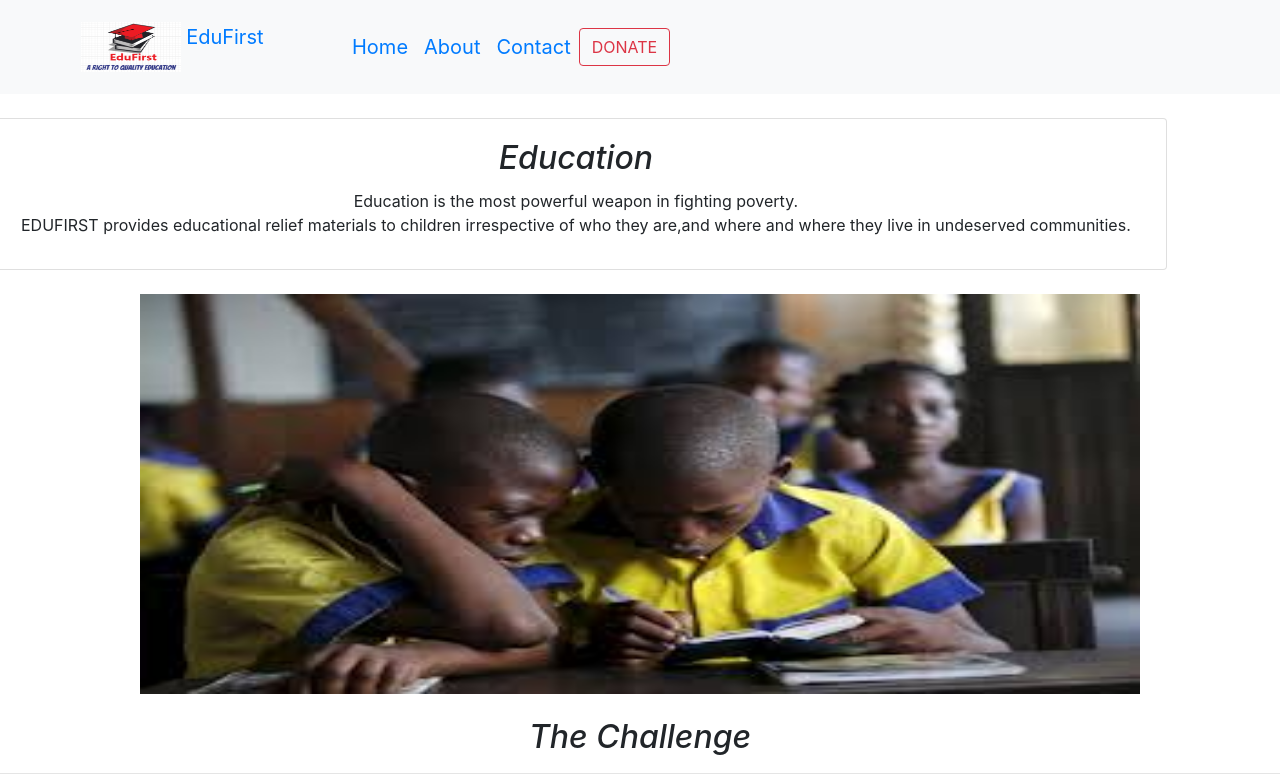
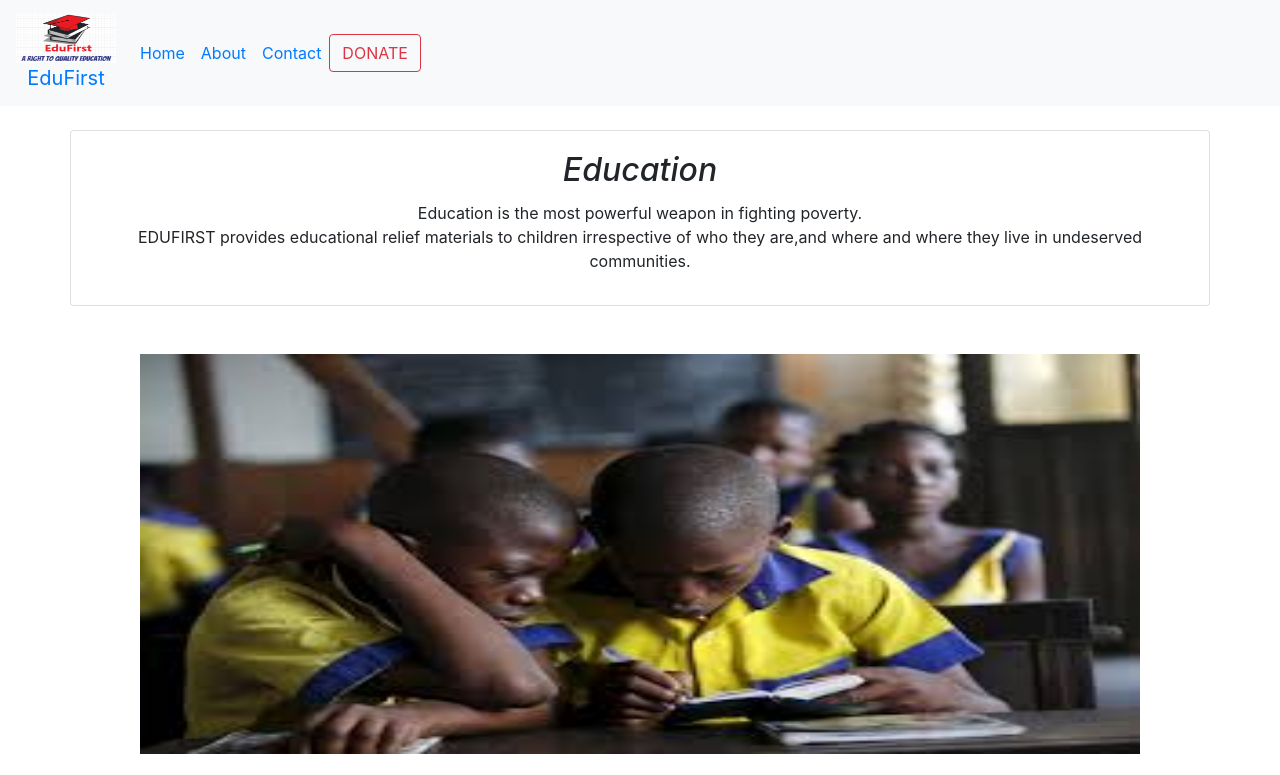
Before and after one commit to Agbosua-esther/EDUFIRST, a plain HTML site: page index.html in a window 1280 px wide. Shown: the top 775 px of the page. Drawn offline with Linux system fonts and the light colour scheme.

Commit message:
Styles changed

```diff
--- a/index.html
+++ b/index.html
@@ -6,17 +6,17 @@
     <meta http-equiv="X-UA-Compatible" content="ie=edge">
     <link rel="shortcut icon" href="favicon.ico" type="image/x-icon">
     <link rel="stylesheet" href="CSS/style.css">
-    <link rel="stylesheet" href="CSS/bootstrap4.css">
+    <link rel="stylesheet" href="CSS/bootstrap4.xcss">
     <link rel="stylesheet" href="bootstrap4/css/bootstrap.css">
 
     <title>EDUFIRST</title>
 </head>
 <body>
         <div class="topnav">
-                <nav class="navbar navbar-expand-lg navbar-primary bg-light justify-content-between">
-                  <a class="navbar-brand col-3" href="#">
+                <nav class="navbar navbar-expand-lg navbar-primary bg-light">
+                  <a class="navbar-brand  justify-content-start" href="#">
                       <img src="imgesS/EduFirst.png" width="100" height="50" class="d-inline-block align-top" alt="">
-                      EduFirst</a>
+                     <div class="text-center"> EduFirst</div></a>
                   <button class="navbar-toggler" type="button" data-toggle="collapse" data-target="#navbarNavAltMarkup" aria-controls="navbarNavAltMarkup" aria-expanded="false" aria-label="Toggle navigation">
                    <span class="navbar-toggler-icon"></span>
                     </button>
@@ -26,13 +26,13 @@
                                 <a class="nav-item nav-link active" href="#">Home <span class="sr-only">(current)</span></a>
                                 <a class="nav-item nav-link" href="About.html">About</a>
                                 <a class="nav-item nav-link" href="Contact.html">Contact</a><form class="form-inline my-2 my-lg-0">
-                                <button class="btn btn-outline-danger my-2 my-sm-0 align-items-center" type="submit">DONATE</button>
+                                <button class="btn btn-outline-danger my-2 my-sm-0  justify-content-end" type="submit">DONATE</button>
                               </form>
                             </div>
                           </div>
                          </nav>
                          </div>
-
+  <div class="container">
         <div class="row">
                 <section >
                   <div class="col-auto col-sm"><span class="col-2"></span></div>
@@ -53,7 +53,7 @@
         <!--inserting image -->
 
           <div class="row">
-        <div class="col-auto main-image d-flex mx-auto">
+        <div class="main-image m-auto">
         <img src="imgesS/hero image.jpg" alt="" height="400px" width="1000px" padding= 50px>
       </div>
       <br />
@@ -153,12 +153,11 @@
 
 
 
-    <script src="js/jquery-3.4.1.min.js"></script>
-    <script src="bootstrap4/js/bootstrap.js"></script>
+      <script src="js/jquery-3.4.1.min.js"></script>
+      <script src="bootstrap4/js/bootstrap.js"></script>
 
-
-    </footer>
-
+      </footer>
+    </div>
 
 
 
```
Also changed, not shown: CSS/style.css (+6 -2 lines).
